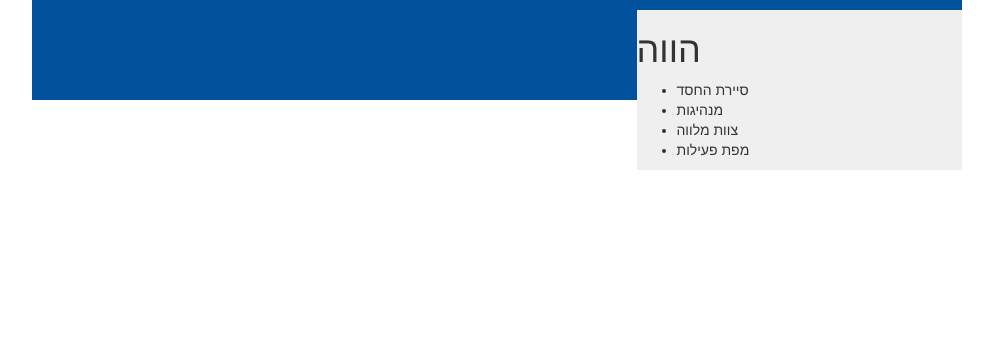
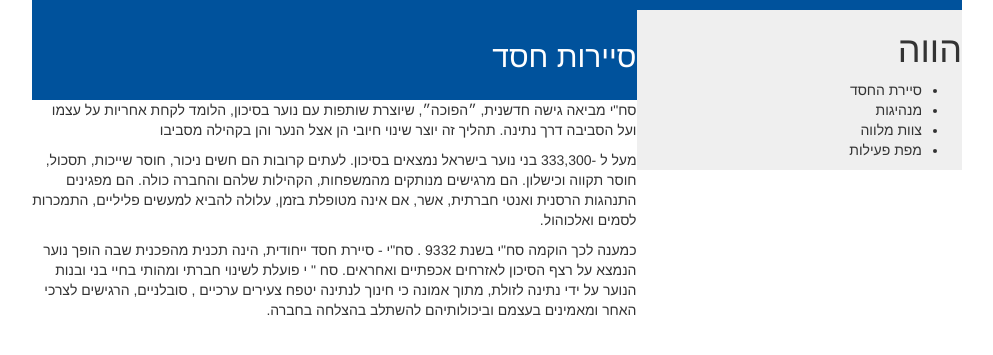
Before and after one commit to omri/Sachi, a PHP site: page / in a window 1280 px wide. Shown: the top 355 px of the page, without its empty margins (143-1136 px from the left). Run offline with PHP 8.4, Linux system fonts and the light colour scheme.

Commit message:
layout update

```diff
--- a/index.html
+++ b/index.html
@@ -1,5 +1,5 @@
 <!doctype html>
-<html>
+<html dir="rtl">
 	<head>
 		<meta charset="utf-8">
 		<title>bla bla bla</title>
@@ -37,7 +37,28 @@
 					סיירות חסד
 				</h2>
 			</div>
-			<div class="page-content"></div>
+			<div class="page-content">
+				<p class="page-long-desc">
+					סח"י מביאה גישה חדשנית, ״הפוכה״, שיוצרת שותפות עם נוער
+בסיכון, הלומד לקחת אחריות על עצמו ועל הסביבה דרך נתינה.
+תהליך זה יוצר שינוי חיובי הן אצל הנער והן בקהילה מסביבו
+				</p>
+				<p>
+					מעל ל -333,300 בני נוער בישראל נמצאים בסיכון. לעתים קרובות
+הם חשים ניכור, חוסר שייכות, תסכול, חוסר תקווה וכישלון. הם
+מרגישים מנותקים מהמשפחות, הקהילות שלהם והחברה כולה. הם
+מפגינים התנהגות הרסנית ואנטי חברתית, אשר, אם אינה מטופלת
+בזמן, עלולה להביא למעשים פליליים, התמכרות לסמים ואלכוהול.
+				</p>
+				<p>
+					כמענה לכך הוקמה סח"י בשנת 9332 . סח"י - סיירת חסד ייחודית,
+הינה תכנית מהפכנית שבה הופך נוער הנמצא על רצף הסיכון
+לאזרחים אכפתיים ואחראים. סח " י פועלת לשינוי חברתי ומהותי
+בחיי בני ובנות הנוער על ידי נתינה לזולת, מתוך אמונה כי חינוך
+לנתינה יטפח צעירים ערכיים , סובלניים, הרגישים לצרכי האחר
+ומאמינים בעצמם וביכולותיהם להשתלב בהצלחה בחברה.
+				</p>
+			</div>
 		</div>
 		<!-- end main-->
 		</div>
--- a/style/style.css
+++ b/style/style.css
@@ -13,11 +13,13 @@
 	background: rgb(0, 82, 156);
 	height: 100px;
 	position: relatives;
+	padding-top: 20px;
+}
+
+.page-content {
+	overflow: hidden;
 }
 
 .page-description {
 	color: white;
-	position: absolute;
-	bottom: 10px;
-	right: 10px;
 }
```
